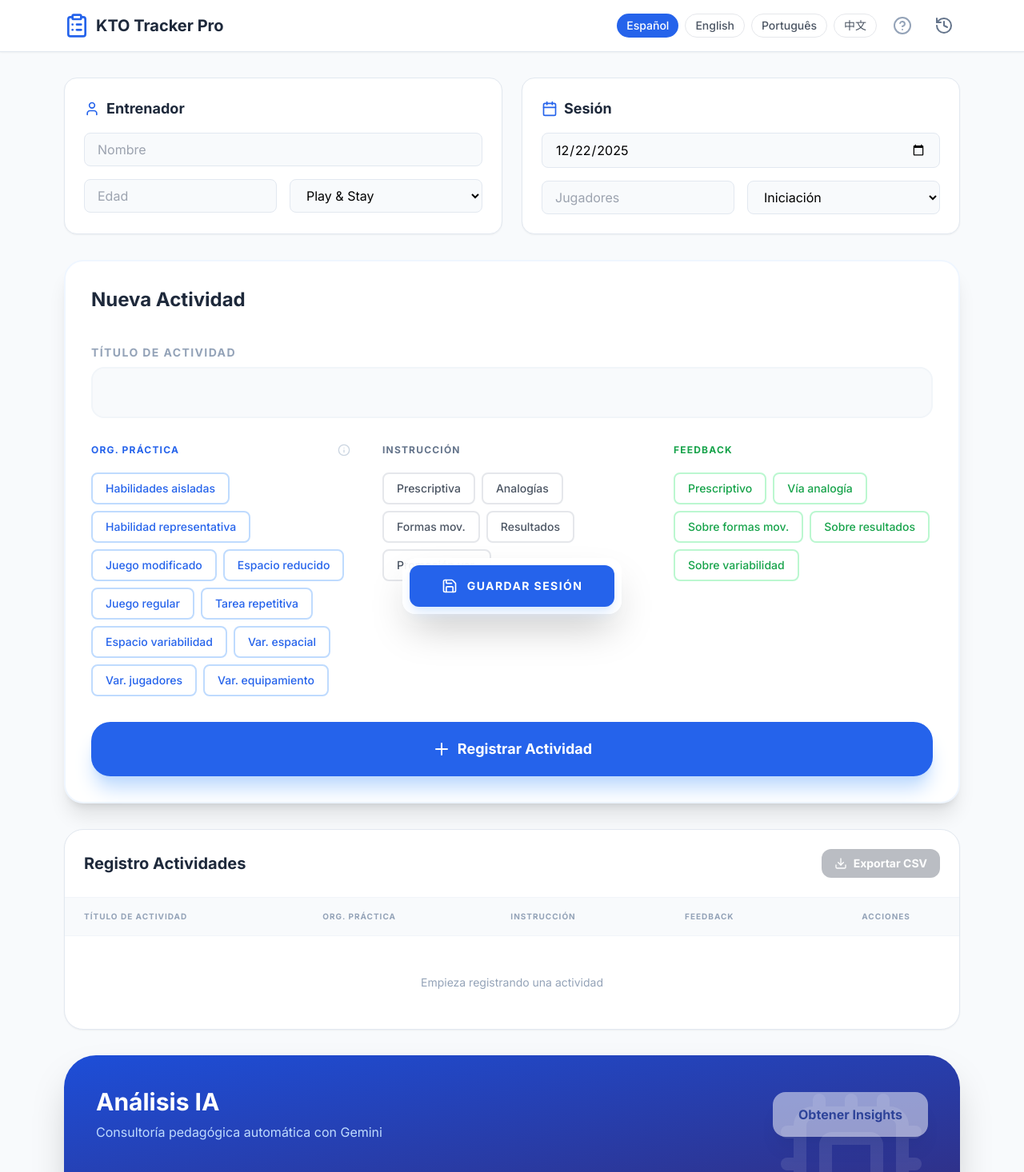
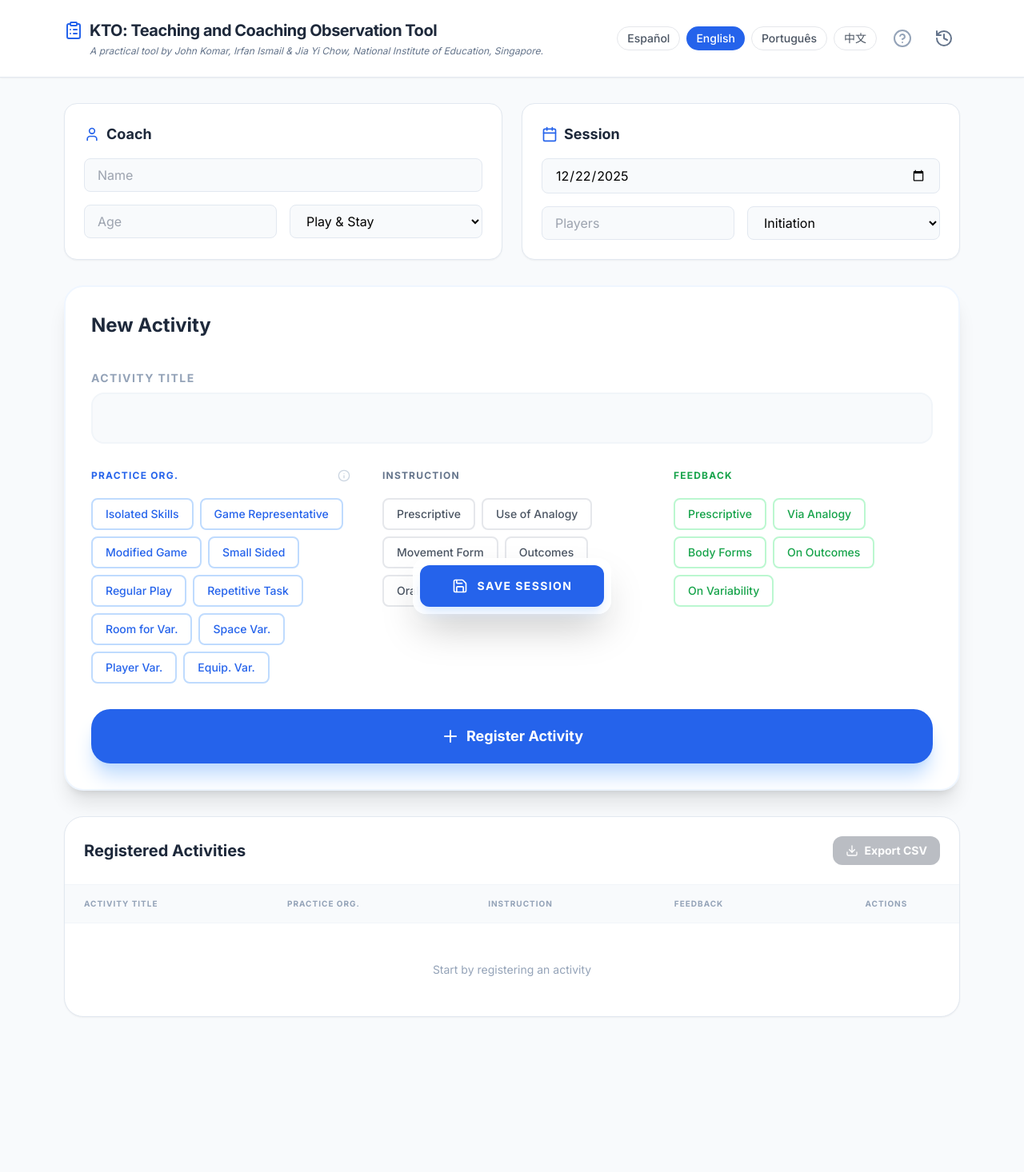
Before and after one commit to ramargal82/Pedagogical-tracker, a React (Vite) app: page / in a window 1280 px wide. Shown: the top 1466 px of the page at 80% size. After the commit the page ends 1400 px from the top, so only its background shows below. Built offline with nearby package versions, Linux system fonts and the light colour scheme.

Commit message:
feat: Remove AI-related features and set default language to English
Removes unused AI analysis and loading states from the application's state and types.
Updates the default language to English.
Removes AI-related translation keys and UI elements.

```diff
--- a/App.tsx
+++ b/App.tsx
@@ -12,7 +12,6 @@ import {
 import { i18n } from './translations';
 import { LanguageSelector } from './components/LanguageSelector';
 import { OptionButton } from './components/OptionButton';
-import { getSessionInsights } from './services/geminiService';
 import {
   User,
   ClipboardList,
@@ -20,8 +19,6 @@ import {
   Trash2,
   Save,
   History as HistoryIcon,
-  Cpu,
-  Award,
   Calendar,
   Download,
   Edit2,
@@ -33,7 +30,8 @@ import {
 } from 'lucide-react';
 
 const App: React.FC = () => {
-  const [lang, setLang] = useState<Language>('es');
+  // Set English as the default language as requested
+  const [lang, setLang] = useState<Language>('en');
   const t = i18n[lang];
 
   // Coach and Session State
@@ -65,8 +63,6 @@ const App: React.FC = () => {
   const [history, setHistory] = useState<SessionRecord[]>([]);
   const [showHistory, setShowHistory] = useState(false);
   const [showHelp, setShowHelp] = useState(false);
-  const [aiInsights, setAiInsights] = useState<string | null>(null);
-  const [isAiLoading, setIsAiLoading] = useState(false);
 
   useEffect(() => {
     const saved = localStorage.getItem('pedagogical_history');
@@ -81,7 +77,7 @@ const App: React.FC = () => {
 
   const saveToHistory = () => {
     if (activities.length === 0) {
-      alert(lang === 'es' ? 'No hay actividades para guardar' : 'No activities to save');
+      alert(lang === 'es' ? 'No hay actividades para guardar' : lang === 'pt' ? 'Sem atividades para salvar' : 'No activities to save');
       return;
     }
     const record: SessionRecord = {
@@ -94,7 +90,7 @@ const App: React.FC = () => {
     const newHistory = [record, ...history];
     setHistory(newHistory);
     localStorage.setItem('pedagogical_history', JSON.stringify(newHistory));
-    alert(lang === 'es' ? 'Sesión guardada!' : 'Session saved!');
+    alert(lang === 'es' ? 'Sesión guardada!' : lang === 'pt' ? 'Sessão salva!' : 'Session saved!');
   };
 
   const loadSession = (record: SessionRecord) => {
@@ -102,12 +98,11 @@ const App: React.FC = () => {
     setSession(record.session);
     setActivities(record.activities);
     setShowHistory(false);
-    setAiInsights(null);
   };
 
   const registerActivity = () => {
     if (!currentActivity.title.trim()) {
-      alert(lang === 'es' ? 'Introduce un título' : 'Enter a title');
+      alert(lang === 'es' ? 'Introduce un título' : lang === 'pt' ? 'Insira um título' : 'Enter a title');
       return;
     }
 
@@ -158,14 +153,6 @@ const App: React.FC = () => {
     setCurrentActivity({ ...currentActivity, [category]: updated });
   };
 
-  const handleAiAnalysis = async () => {
-    if (activities.length === 0) return;
-    setIsAiLoading(true);
-    const insights = await getSessionInsights({ coach, session, activities, id: 'temp', createdAt: '' }, lang);
-    setAiInsights(insights);
-    setIsAiLoading(false);
-  };
-
   const exportToCSV = () => {
     if (activities.length === 0) return;
 
@@ -175,22 +162,20 @@ const App: React.FC = () => {
 
     let csvContent = "data:text/csv;charset=utf-8,";
 
-    // Headers: Coach Info + Session Info + Activity Title + Options
     const headers = [
-      t.name,             // Coach Name
-      t.age,              // Coach Age
-      t.certification,    // Coach Certification
-      t.date,             // Session Date
-      t.numPlayers,       // Num Players
-      t.playerLevel,      // Level Label
-      t.activityTitle,    // Activity Title
+      t.name,
+      t.age,
+      t.certification,
+      t.date,
+      t.numPlayers,
+      t.playerLevel,
+      t.activityTitle,
       ...practiceKeys.map(k => `Org: ${t.options.practice[k].label}`),
       ...instructionKeys.map(k => `Inst: ${t.options.instruction[k].label}`),
       ...feedbackKeys.map(k => `Feed: ${t.options.feedback[k].label}`)
     ];
     csvContent += headers.map(h => `"${h}"`).join(",") + "\n";
 
-    // Rows
     activities.forEach(a => {
       const row = [
         `"${coach.name}"`,
@@ -247,10 +232,15 @@ const App: React.FC = () => {
       )}
 
       <header className="bg-white border-b border-slate-200 sticky top-0 z-50 shadow-sm">
-        <div className="max-w-6xl mx-auto px-4 h-16 flex items-center justify-between">
-          <div className="flex items-center space-x-2">
-            <ClipboardList className="w-8 h-8 text-blue-600" />
-            <h1 className="text-xl font-bold text-slate-800 hidden sm:block">{t.title}</h1>
+        <div className="max-w-6xl mx-auto px-4 h-24 flex items-center justify-between">
+          <div className="flex flex-col">
+            <div className="flex items-center space-x-2">
+              <ClipboardList className="w-6 h-6 text-blue-600" />
+              <h1 className="text-xl font-bold text-slate-800 tracking-tight">KTO: Teaching and Coaching Observation Tool</h1>
+            </div>
+            <p className="text-[10px] sm:text-xs text-slate-500 mt-1 ml-8 italic leading-tight max-w-md sm:max-w-xl">
+              A practical tool by John Komar, Irfan Ismail & Jia Yi Chow, National Institute of Education, Singapore.
+            </p>
           </div>
           <div className="flex items-center space-x-3">
             <LanguageSelector current={lang} onSelect={setLang} />
@@ -276,7 +266,7 @@ const App: React.FC = () => {
                 {t.history}
               </h2>
               <button onClick={() => setShowHistory(false)} className="text-sm font-semibold text-slate-500">
-                {lang === 'es' ? 'Volver' : 'Back'}
+                {lang === 'es' ? 'Volver' : lang === 'pt' ? 'Voltar' : 'Back'}
               </button>
             </div>
             {history.length === 0 ? (
@@ -480,7 +470,9 @@ const App: React.FC = () => {
                   </thead>
                   <tbody className="divide-y divide-slate-100">
                     {activities.length === 0 ? (
-                      <tr><td colSpan={5} className="px-6 py-12 text-center text-slate-400 text-sm">Empieza registrando una actividad</td></tr>
+                      <tr><td colSpan={5} className="px-6 py-12 text-center text-slate-400 text-sm">
+                        {lang === 'es' ? 'Empieza registrando una actividad' : lang === 'pt' ? 'Comece registrando uma atividade' : 'Start by registering an activity'}
+                      </td></tr>
                     ) : (
                       activities.map(act => (
                         <tr key={act.id} className="hover:bg-slate-50 transition-colors">
@@ -513,30 +505,6 @@ const App: React.FC = () => {
                 </table>
               </div>
             </section>
-
-            {/* Insights */}
-            <div className="bg-gradient-to-br from-blue-700 to-indigo-900 rounded-[2.5rem] p-10 text-white shadow-2xl relative overflow-hidden group">
-              <div className="absolute top-0 right-0 p-10 opacity-10 group-hover:scale-110 transition-transform duration-700"><Cpu className="w-48 h-48" /></div>
-              <div className="relative z-10 flex flex-col md:flex-row md:items-center justify-between gap-8 mb-10">
-                <div>
-                  <h2 className="text-3xl font-black mb-2">{t.aiAnalysis}</h2>
-                  <p className="text-blue-200">Consultoría pedagógica automática con Gemini</p>
-                </div>
-                <button
-                  onClick={handleAiAnalysis} disabled={isAiLoading || activities.length === 0}
-                  className="px-8 py-4 bg-white text-blue-900 rounded-2xl font-black shadow-xl hover:-translate-y-1 transition-all disabled:opacity-50"
-                >
-                  {isAiLoading ? t.loading : t.getInsights}
-                </button>
-              </div>
-              {aiInsights && (
-                <div className="bg-white/10 backdrop-blur-xl rounded-3xl p-8 border border-white/20 animate-in zoom-in-95">
-                  <div className="prose prose-invert max-w-none text-blue-50">
-                    {aiInsights.split('\n').map((l, i) => <p key={i} className="mb-4">{l}</p>)}
-                  </div>
-                </div>
-              )}
-            </div>
           </>
         )}
       </main>
--- a/translations.ts
+++ b/translations.ts
@@ -3,7 +3,7 @@ import { Translations } from './types';
 
 export const i18n: Record<string, Translations> = {
   es: {
-    title: "KTO Tracker Pro",
+    title: "KTO: Teaching and Coaching Observation Tool",
     coachSection: "Entrenador",
     sessionSection: "Sesión",
     activitySection: "Nueva Actividad",
@@ -38,9 +38,6 @@ export const i18n: Record<string, Translations> = {
       "Se excluyen instrucciones puras de organización (ej. 'poneos por parejas').",
       "Se excluye el feedback puramente motivacional (ej. elogios vacíos)."
     ],
-    aiAnalysis: "Análisis IA",
-    getInsights: "Obtener Insights",
-    loading: "Cargando...",
     levels: {
       "Iniciación": "Iniciación",
       "Intermedio": "Intermedio",
@@ -69,7 +66,7 @@ export const i18n: Record<string, Translations> = {
         oral_var: { label: "Promoción var.", definition: "Alentar a buscar soluciones de movimiento individualizadas (ej. '¡prueba otra cosa!')." }
       },
       feedback: {
-        prescriptive: { label: "Prescriptivo", definition: "Feedback centrado en patrones de movimiento recomendados biomecánicamente." },
+        prescriptive: { label: "Prescriptivo", definition: "Feedback centrado en patrones de movimiento recomendados biomecanicamente." },
         analogy: { label: "Vía analogía", definition: "Uso de analogía para describir más que una forma de movimiento prescrita." },
         movement_forms: { label: "Sobre formas mov.", definition: "Feedback centrado en partes del cuerpo utilizadas en la acción." },
         outcomes: { label: "Sobre resultados", definition: "Feedback centrado en el efecto de la acción realizada en el entorno." },
@@ -78,7 +75,7 @@ export const i18n: Record<string, Translations> = {
     }
   },
   en: {
-    title: "KTO Tracker Pro",
+    title: "KTO: Teaching and Coaching Observation Tool",
     coachSection: "Coach",
     sessionSection: "Session",
     activitySection: "New Activity",
@@ -113,9 +110,6 @@ export const i18n: Record<string, Translations> = {
       "Exclude pure organization instructions (e.g., 'get into pairs').",
       "Exclude purely motivational feedback (e.g., empty praises)."
     ],
-    aiAnalysis: "AI Analysis",
-    getInsights: "Get Insights",
-    loading: "Loading...",
     levels: {
       "Iniciación": "Initiation",
       "Intermedio": "Intermediate",
@@ -153,7 +147,7 @@ export const i18n: Record<string, Translations> = {
     }
   },
   zh: {
-    title: "KTO 教学追踪器",
+    title: "KTO: Teaching and Coaching Observation Tool",
     coachSection: "教练信息",
     sessionSection: "课程详情",
     activitySection: "新增活动",
@@ -188,9 +182,6 @@ export const i18n: Record<string, Translations> = {
       "排除纯组织指令（例如“分成两组”）。",
       "排除纯动机反馈（例如空洞的赞扬）。"
     ],
-    aiAnalysis: "AI 分析",
-    getInsights: "获取洞察",
-    loading: "加载中...",
     levels: {
       "Iniciación": "入门级",
       "Intermedio": "中级",
@@ -228,7 +219,7 @@ export const i18n: Record<string, Translations> = {
     }
   },
   pt: {
-    title: "KTO Tracker Pro",
+    title: "KTO: Teaching and Coaching Observation Tool",
     coachSection: "Treinador",
     sessionSection: "Sessão",
     activitySection: "Nova Atividade",
@@ -256,16 +247,13 @@ export const i18n: Record<string, Translations> = {
     actions: "Ações",
     methodology: "Instruções de Uso",
     helpInstructions: [
-      "Codifique as atividades durante a aula selecionando os três canais pedagógicos.",
-      "Clique em 'Atualizar' toda vez que os alunos forem praticar.",
-      "Cada observação representa um novo conteúdo (atividade pedagógica global).",
-      "Informações dadas antes da prática são capturadas como uma única atividade global.",
+      "Codifique as actividades durante a aula seleccionando os três canais pedagógicos.",
+      "Clique em 'Actualizar' cada vez que os alunos forem praticar.",
+      "Cada observação representa um novo conteúdo (actividade pedagógica global).",
+      "Informações dadas antes da prática são capturadas como uma única actividade global.",
       "Exclua instruções puras de organização (ex: 'fiquem em duplas').",
       "Exclua feedbacks puramente motivacionais (ex: elogios vazios)."
     ],
-    aiAnalysis: "Análise IA",
-    getInsights: "Obter Insights",
-    loading: "Carregando...",
     levels: {
       "Iniciación": "Iniciação",
       "Intermedio": "Intermediário",
@@ -275,11 +263,11 @@ export const i18n: Record<string, Translations> = {
     certifications: ["Play & Stay", "Nível 1", "Nível 2", "Nível 3"],
     options: {
       practice: {
-        isolated: { label: "Habilidades isoladas", definition: "Prática focada em uma técnica ou habilidade em um ambiente descontextualizado." },
+        isolated: { label: "Habilidades isoladas", definition: "Prática focada em uma técnica ou habilidade num ambiente descontextualizado." },
         representative: { label: "Hab. representativa", definition: "Situações de aprendizagem que imitam situações reais de jogo (ex: 1v1, 1v2)." },
         modified: { label: "Jogo modificado", definition: "Simulação de jogo com manipulação de restrições (regras, equipamentos)." },
-        small: { label: "Espaço reduzido", definition: "Jogo em espaço reduzido sem condições adicionais (ex: 5x5 futebol)." },
-        regular: { label: "Jogo regular", definition: "Atividade regular sem regras específicas (ex: 5x5 basquete)." },
+        small: { label: "Espaço reduzido", definition: "Jogo em espaço reduzido sem condiciones adicionais (ex: 5x5 futebol)." },
+        regular: { label: "Jogo regular", definition: "Actividade regular sem regras específicas (ex: 5x5 basquete)." },
         repetitive: { label: "Tarefa repetitiva", definition: "Repetição de um movimento continuamente sem alterações." },
         variability: { label: "Espaço variabilidade", definition: "Permite variabilidade no movimento, mas não é promovida pelo professor." },
         space_var: { label: "Var. espacial", definition: "Variação intencional do espaço dentro de uma tarefa ou entre sucessivas." },
@@ -289,15 +277,15 @@ export const i18n: Record<string, Translations> = {
       instruction: {
         prescriptive: { label: "Prescritiva", definition: "Instruções de padrões de movimento ideais baseados em pesquisa biomecânica." },
         analogy: { label: "Analogias", definition: "Uso de analogias para descrever formas de movimento (ex: 'lance como um arco-íris')." },
-        movement_forms: { label: "Formas mov.", definition: "Instrução específica focada em um padrão de movimento preferido." },
+        movement_forms: { label: "Formas mov.", definition: "Instrução específica focada num padrão de movimento preferido." },
         outcomes: { label: "Resultados", definition: "Instruções que exigem foco no resultado/efeito em vez da técnica." },
         oral_var: { label: "Promoção var.", definition: "Incentivar a busca por soluções de movimento individualizadas (ex: 'tente outra coisa!')." }
       },
       feedback: {
         prescriptive: { label: "Prescritivo", definition: "Feedback focado em padrões de movimento recomendados biomecanicamente." },
         analogy: { label: "Via analogia", definition: "Uso de analogia para descrever em vez de uma forma de movimento prescrita." },
-        movement_forms: { label: "Sobre formas mov.", definition: "Feedback focado em partes do corpo utilizadas na ação." },
-        outcomes: { label: "Sobre resultados", definition: "Feedback focado no efeito da ação realizada no ambiente." },
+        movement_forms: { label: "Sobre formas mov.", definition: "Feedback focado em partes do corpo utilizadas na acção." },
+        outcomes: { label: "Sobre resultados", definition: "Feedback focado no efeito da acção realizada no ambiente." },
         variability: { label: "Sobre variabilidade", definition: "Questionar os alunos sobre soluções individualizadas encontradas." }
       }
     }
--- a/types.ts
+++ b/types.ts
@@ -74,7 +74,4 @@ export interface Translations {
     instruction: Record<string, ManualDefinition>;
     feedback: Record<string, ManualDefinition>;
   };
-  aiAnalysis: string;
-  getInsights: string;
-  loading: string;
 }
```
